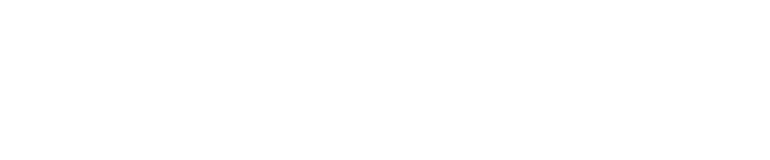
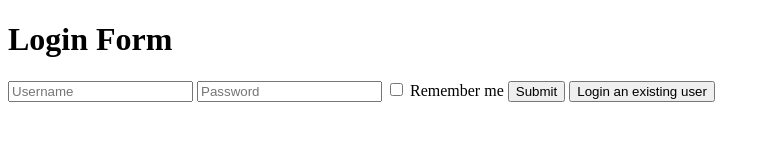
Before and after one commit to acciojob/remember-me-login-form-Alkeshkumar94, a website: page main.html in a window 1280 px wide. Shown: the whole page, without its empty margins (0-770 px from the left). Drawn offline with Linux system fonts and the light colour scheme.

Commit message:
created a submission

```diff
--- a/main.html
+++ b/main.html
@@ -8,6 +8,17 @@
 
 <body>
 	<!-- the entire body must be written by student -->
+	<h1>Login Form</h1>
+	<formm>
+	<input type="text" placeholder="Username" id="username">
+	<input type="password" placeholder="Password" id="password">
+		<label>
+	<input type="checkbox" id="checkbox" >
+			Remember me
+		</label>
+		<input type="submit" is="submit" value="Submit">
+	</formm>
+	<button id="existing">Login an existing user</button>
     <script type="text/javascript" src="./script.js">
 </script>
 
--- a/script.js
+++ b/script.js
@@ -1 +1,12 @@
 //your JS code here. If required.
+const usernameInput = document.getElementById("username");
+const passwordInput = document.getElementById("password");
+const rememberMeCheckbox = document.getElementById("checkbox");
+const existingUserBtn = document.getElementById("existing");
+
+const saveUsername=localStorage.getItem('username');
+const savePassword=localStorage.getItem('password');
+
+if(savePassword && saveUsername){
+	 existingUserBtn.style.display = "block";
+}
```
